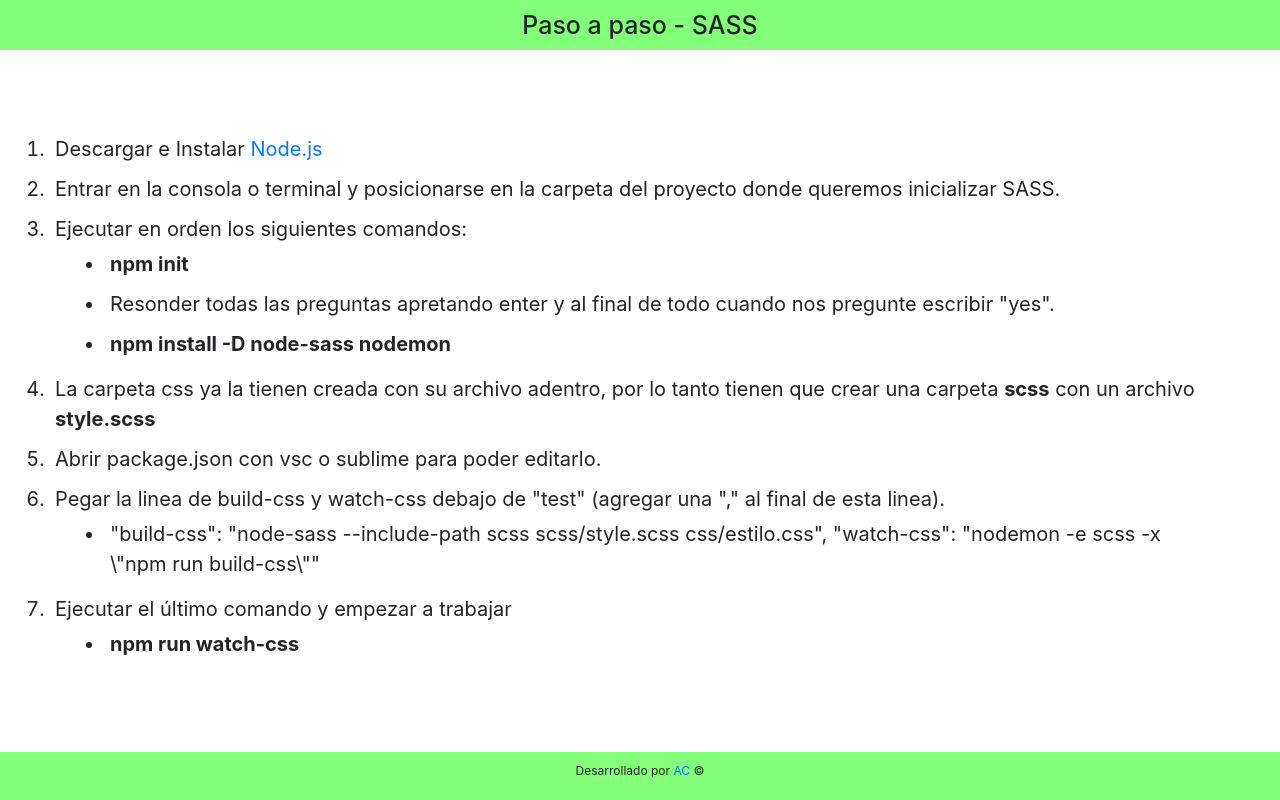
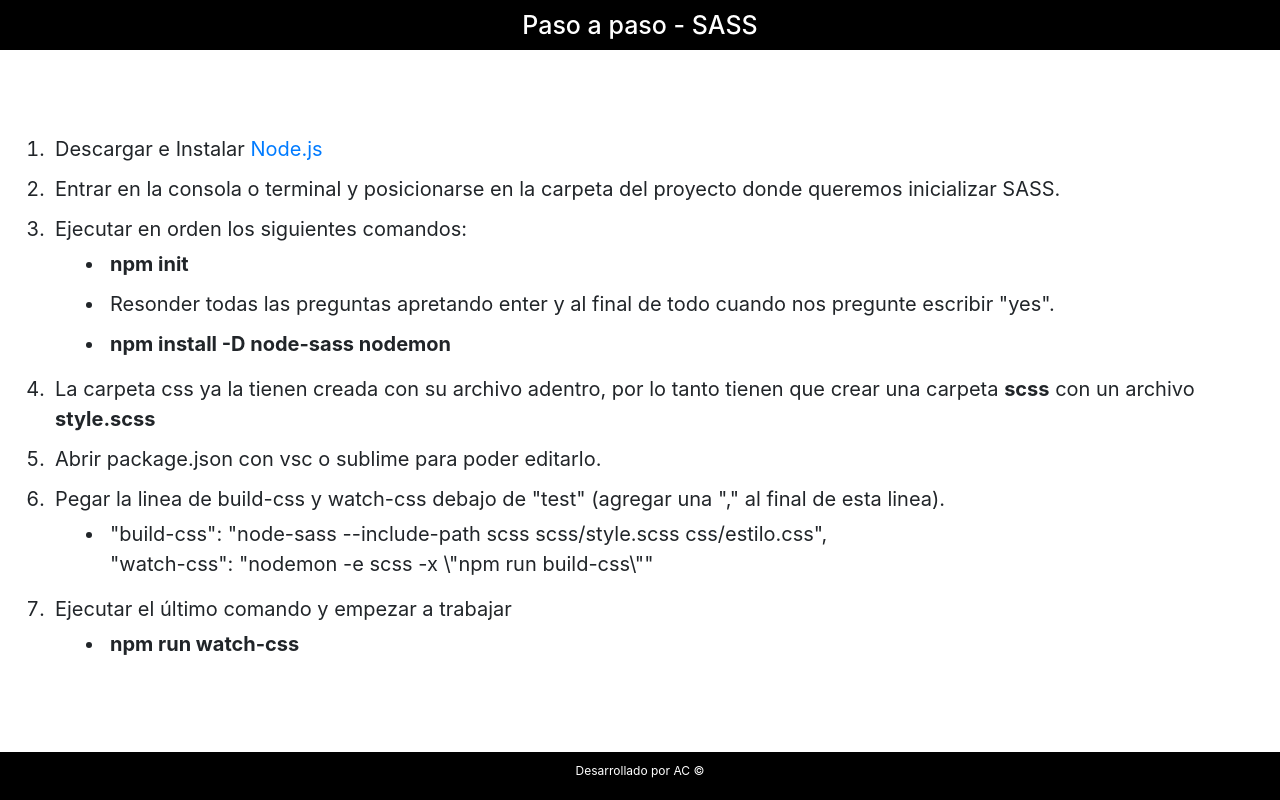
Before and after one commit to AgustinColaci/SASS-step-by-step, a plain HTML site: page index.html in a window 1280 px wide. Drawn offline with nearby package versions, Linux system fonts and the light colour scheme.

Commit message:
change in styles

```diff
--- a/css/estilo.css
+++ b/css/estilo.css
@@ -41,7 +41,8 @@ body {
 
 h1, .layout {
     padding: 10px;
-    background-color: rgba(21, 255, 0, 0.527);
+    background-color: rgb(0, 0, 0);
+    color: white;
 }
 section {
     padding: 50px;
@@ -60,3 +61,11 @@ section ol li {
 .layout p {
     font-size: 1.2rem;
 }
+
+.layout p a {
+    color: white;
+}
+
+.layout p a:hover {
+    color: red;
+}
--- a/index.html
+++ b/index.html
@@ -31,7 +31,7 @@
             debajo de "test" (agregar una "," al final de esta linea).
           <ol class="comandos">
             <li>
-              "build-css": "node-sass --include-path scss scss/style.scss css/estilo.css",
+              "build-css": "node-sass --include-path scss scss/style.scss css/estilo.css",<br>
 "watch-css": "nodemon -e scss -x \"npm run build-css\""
             </li>
           </ol></li>
```
